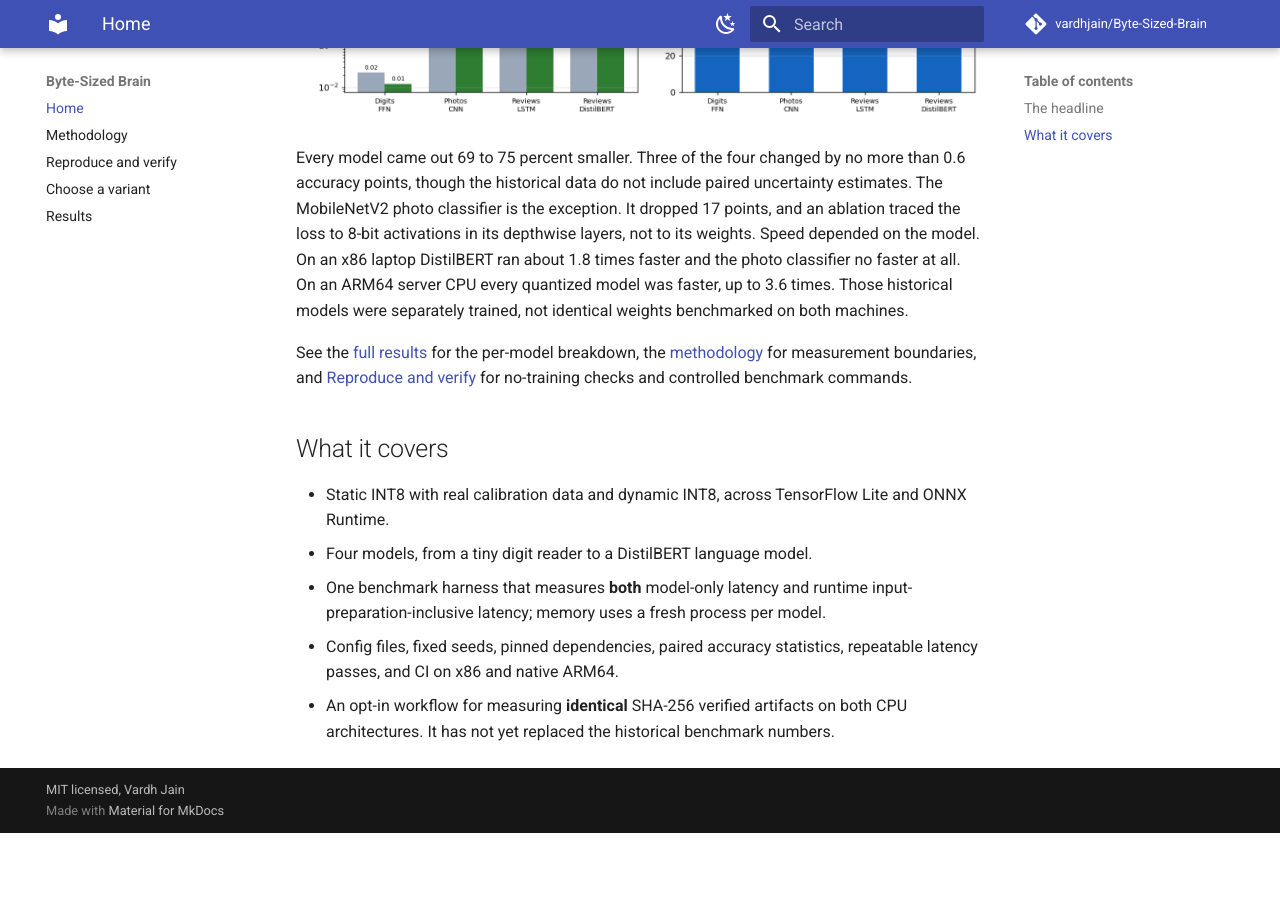
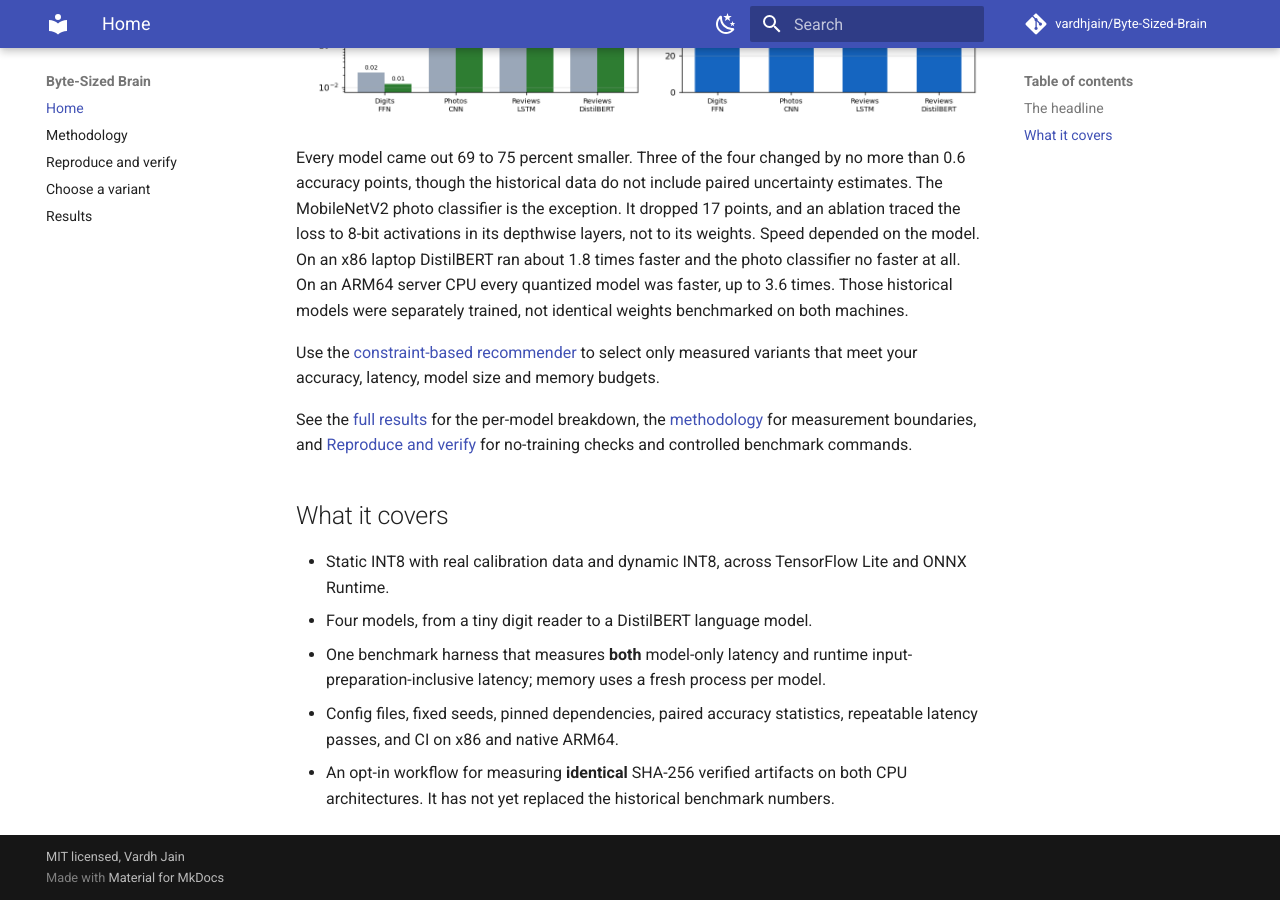
Before and after one commit to vardhjain/Byte-Sized-Brain, an MkDocs documentation site: the page built from docs/index.md, in a window 1280 px wide and 900 px high, scrolled down 834 px. Built offline with MkDocs 1.6.1 and Material for MkDocs 9.7.7, drawn with Linux system fonts in a browser that asks for light colours; comment, search, counter and statistics services are not loaded; before the commit the page ends 1667 px from its top, so only the background shows below that.

Commit message:
docs: link the deployment decision tool from the landing page

```diff
--- a/docs/index.md
+++ b/docs/index.md
@@ -24,6 +24,9 @@
 times. Those historical models were separately trained, not identical weights
 benchmarked on both machines.
 
+Use the [constraint-based recommender](recommender.md) to select only measured
+variants that meet your accuracy, latency, model size and memory budgets.
+
 See the [full results](report.md) for the per-model breakdown, the
 [methodology](methodology.md) for measurement boundaries, and
 [Reproduce and verify](reproducibility.md) for no-training checks and controlled
```
